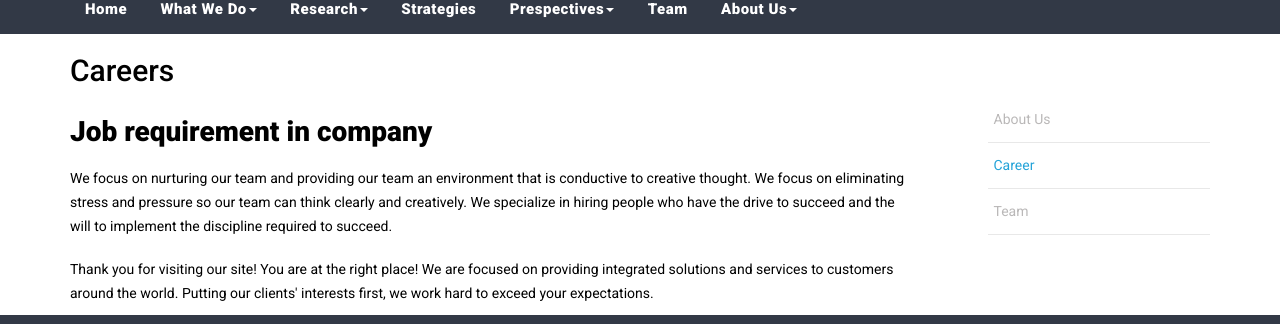
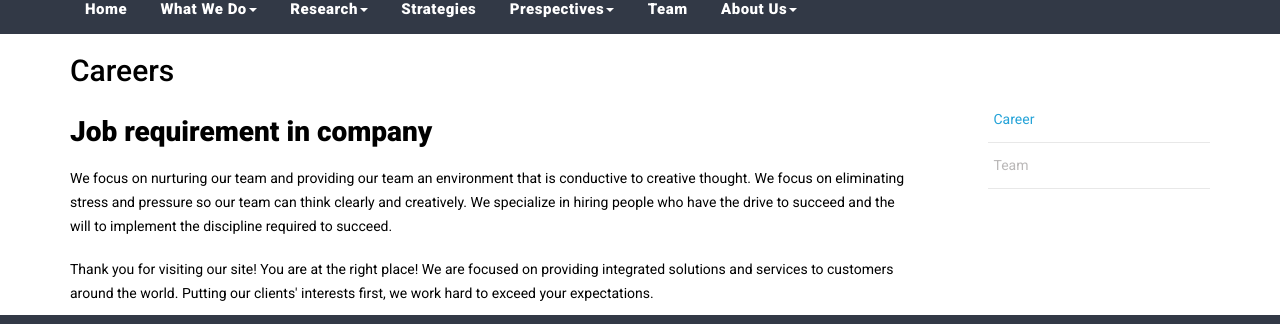
Before and after one commit to sm-main/tradeLogic, a Jekyll site: the page built from aboutus/career.html, in a window 1280 px wide. Shown: the part 136-460 px from the top of the page. Built offline with Jekyll 4.4.1, drawn with Linux system fonts in a browser that asks for light colours; nearby versions of some CDN libraries.

Commit message:
about us page removed

```diff
--- a/_includes/header.html
+++ b/_includes/header.html
@@ -86,8 +86,8 @@
           <!-- <li><a href="">Prespectives</a></li> -->
           <li><a href="{{ site.baseurl }}/aboutus/team">Team</a></li>
           <li class="dropdown">
-            <a href="{{ site.baseurl }}/aboutus">About Us<span class="caret"></span></a>
-            <a href="{{ site.baseurl }}/aboutus" class="dropdown-toggle" data-toggle="dropdown" role="button" aria-haspopup="true" aria-expanded="false"></a>
+            <!-- <a href="{{ site.baseurl }}/aboutus">About Us<span class="caret"></span></a> -->
+            <a href="{{ site.baseurl }}/aboutus" class="dropdown-toggle" data-toggle="dropdown" role="button" aria-haspopup="true" aria-expanded="false">About Us<span class="caret"></span></a>
             <ul class="dropdown-menu"  data-dropdown-in="fadeInUp" data-dropdown-out="fadeOutDown">
               <li><a href="{{ site.baseurl }}/aboutus/career">Careers</a></li>
               <li><a href="{{ site.baseurl }}/aboutus/team">Our Team</a></li>
--- a/aboutus/career.html
+++ b/aboutus/career.html
@@ -37,7 +37,7 @@
       <div class="col-sm-3">
         <nav class="about-page-nav">
           <ul class="page-nav-list">
-            <li ><a href="{{ site.baseurl }}/aboutus">About Us</a></li>
+
             <li><a style="color:#24a3d8!important;" href="{{ site.baseurl }}/aboutus/career">Career</a></li>
             <li><a href="{{ site.baseurl }}/aboutus/team">Team</a></li>
           </ul>
--- a/aboutus/team.html
+++ b/aboutus/team.html
@@ -79,7 +79,6 @@
       <div class="col-sm-3">
         <nav class="about-page-nav">
           <ul class="page-nav-list">
-            <li ><a href="{{ site.baseurl }}/aboutus">About Us</a></li>
             <li><a  href="{{ site.baseurl }}/aboutus/career">Career</a></li>
             <li><a style="color:#24a3d8!important;" href="{{ site.baseurl }}/aboutus/team">Team</a></li>
           </ul>
```
